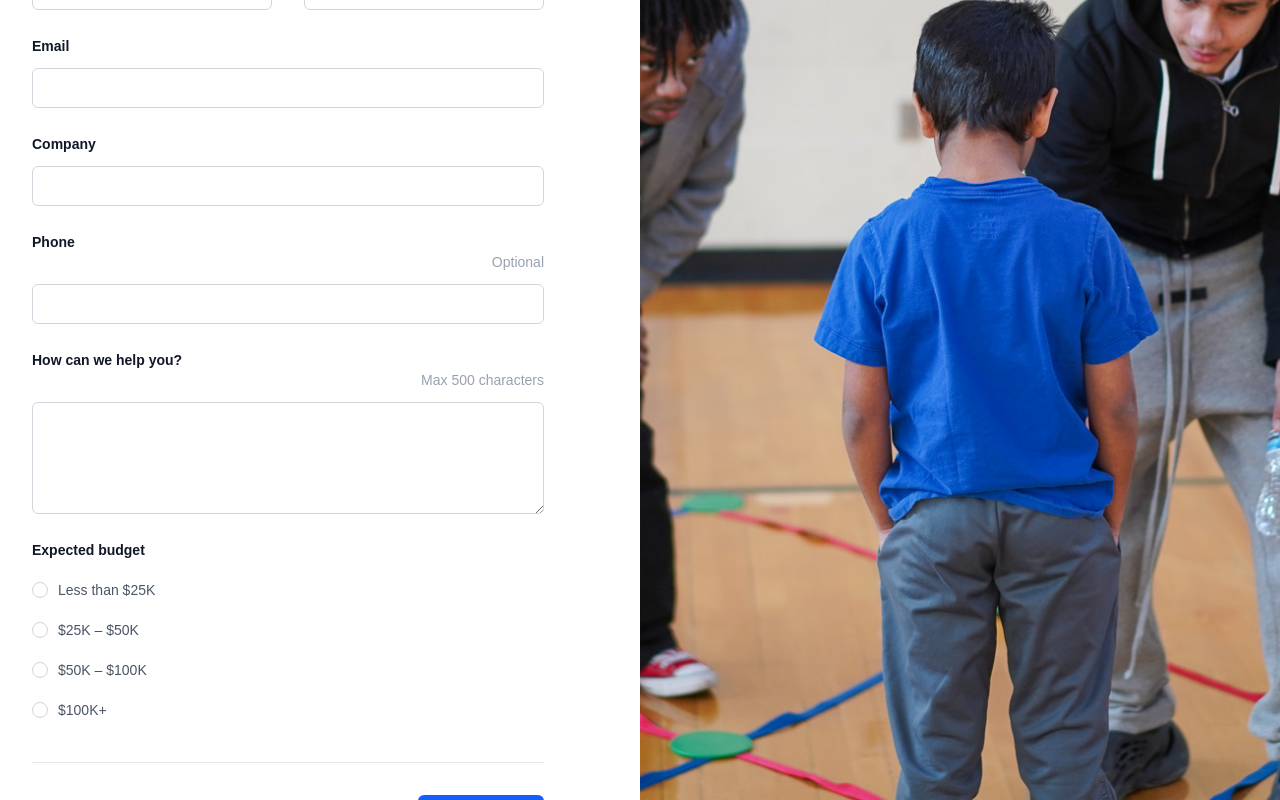
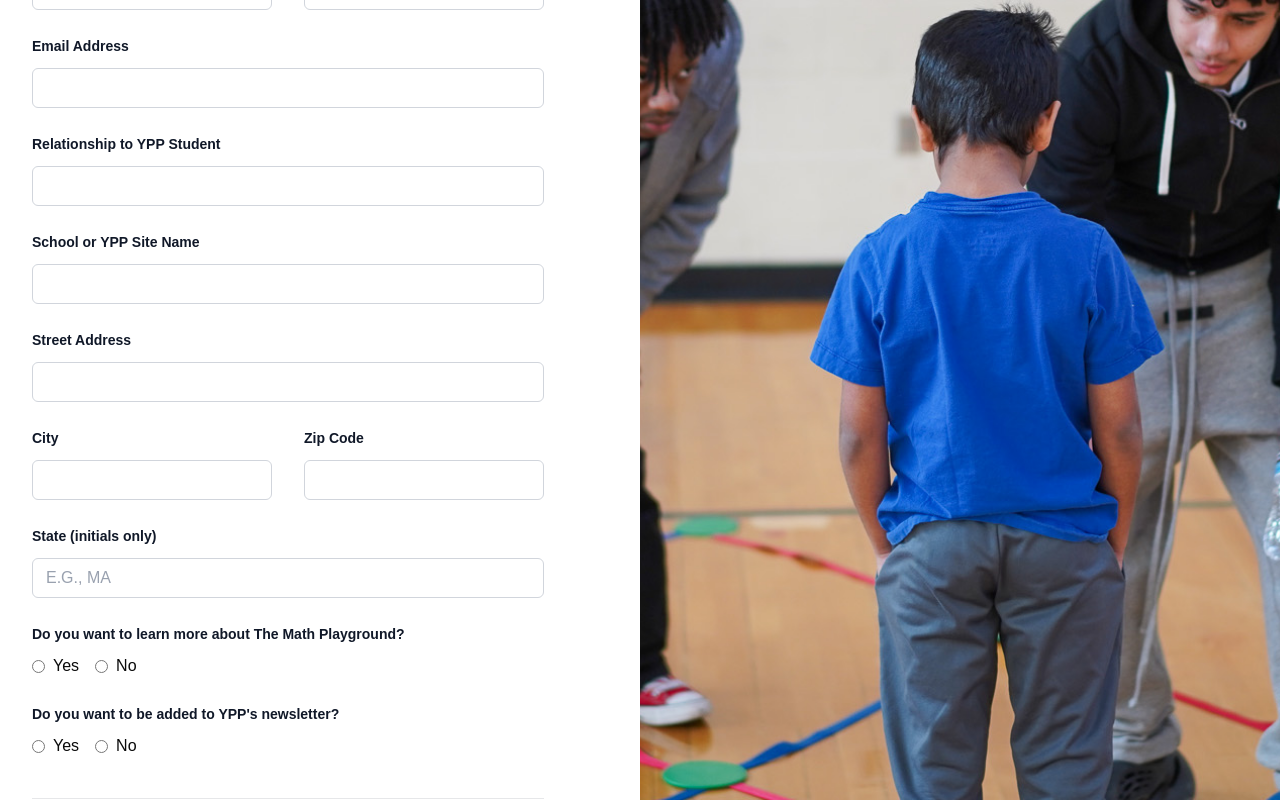
Before and after one commit to typp-git/themathplayground, a Next.js app: page /connect in a window 1280 px wide. Shown: the part 460-1260 px from the top of the page. Built offline with nearby package versions, Linux system fonts and the light colour scheme; no server answers; a web font is replaced by a local one.

Commit message:
Updated Raffle Page

```diff
--- a/app/(content)/connect/page.tsx
+++ b/app/(content)/connect/page.tsx
@@ -1,4 +1,10 @@
+'use client'
+
+import { useState } from "react";
+
 export default function Example() {
+  const [submitted, setSubmitted] = useState(false);
+
   return (
     <div className="relative bg-white">
       <div className="lg:absolute lg:inset-0 lg:left-1/2">
@@ -8,27 +14,55 @@ export default function Example() {
           className="h-64 w-full bg-gray-50 object-cover sm:h-80 lg:absolute lg:h-full"
         />
       </div>
-      <div className="pt-16 pb-24 sm:pt-24 sm:pb-32 lg:mx-auto lg:grid lg:max-w-7xl lg:grid-cols-2 ">
+      <div className="pt-16 pb-24 sm:pt-24 sm:pb-32 lg:mx-auto lg:grid lg:max-w-7xl lg:grid-cols-2">
         <div className="px-6 lg:px-8">
           <div className="mx-auto max-w-xl lg:mx-0 lg:max-w-lg">
-            <h1 className=" text-center">
+            <h1 className="text-center">
               Math Playground <span className="text-red-500"> Raffle </span>
             </h1>
             <p>
-              {" "}
               Use the form below to enter the raffle for a YPP-sponsored pizza
               party! The winner will be announced by email on June 4th, 2025.
               Thank you for being a source for YPP students to celebrate and
               share their math stories!
             </p>
-            <form action="#" method="POST" className="mt-16">
+
+            {submitted ? (
+              <div className="mt-10 rounded-md bg-green-100 p-4 text-green-800 shadow-sm ring-1 ring-inset ring-green-300">
+                Thank you! Your entry has been received. Keep an eye on your
+                inbox for the announcement on June 4th, 2025.
+              </div>
+            ) : (
+				<form
+                onSubmit={async (e) => {
+                  e.preventDefault();
+
+                  const form = e.currentTarget;
+                  const formData = new FormData(form);
+
+                  try {
+                    const response = await fetch(process.env.GOOGLE_SCRIPT_API ?? "", {
+                      method: "POST",
+                      mode: "no-cors",
+                      body: formData
+                    });
+
+                    setSubmitted(true);
+                  } catch (error) {
+                    console.error("Submission failed:", error);
+                  }
+                }}
+                method="POST"
+                className="mt-16"
+              >
                 <div className="grid grid-cols-1 gap-x-8 gap-y-6 sm:grid-cols-2">
+                  {/* First Name */}
                   <div>
                     <label
                       htmlFor="first-name"
                       className="block text-sm/6 font-semibold text-gray-900"
                     >
-                    First name
+                      First Name
                     </label>
                     <div className="mt-2.5">
                       <input
@@ -40,12 +74,14 @@ export default function Example() {
                       />
                     </div>
                   </div>
+
+                  {/* Last Name */}
                   <div>
                     <label
                       htmlFor="last-name"
                       className="block text-sm/6 font-semibold text-gray-900"
                     >
-                    Last name
+                      Last Name
                     </label>
                     <div className="mt-2.5">
                       <input
@@ -57,12 +93,14 @@ export default function Example() {
                       />
                     </div>
                   </div>
+
+                  {/* Email Address */}
                   <div className="sm:col-span-2">
                     <label
                       htmlFor="email"
                       className="block text-sm/6 font-semibold text-gray-900"
                     >
-                    Email
+                      Email Address
                     </label>
                     <div className="mt-2.5">
                       <input
@@ -74,114 +112,171 @@ export default function Example() {
                       />
                     </div>
                   </div>
+
+                  {/* Relationship to YPP Student */}
                   <div className="sm:col-span-2">
                     <label
-                    htmlFor="company"
+                      htmlFor="relationship"
                       className="block text-sm/6 font-semibold text-gray-900"
                     >
-                    Company
+                      Relationship to YPP Student
                     </label>
                     <div className="mt-2.5">
                       <input
-                      id="company"
-                      name="company"
+                        id="relationship"
+                        name="relationship"
                         type="text"
-                      autoComplete="organization"
                         className="block w-full rounded-md bg-white px-3.5 py-2 text-base text-gray-900 outline-1 -outline-offset-1 outline-gray-300 placeholder:text-gray-400 focus:outline-2 focus:-outline-offset-2 focus:outline-blue-600"
                       />
                     </div>
                   </div>
+
+                  {/* School or YPP Site Name */}
                   <div className="sm:col-span-2">
-                  <div className="flex justify-between text-sm/6">
                     <label
-                      htmlFor="phone"
-                      className="block font-semibold text-gray-900"
+                      htmlFor="site-name"
+                      className="block text-sm/6 font-semibold text-gray-900"
                     >
-                      Phone
+                      School or YPP Site Name
                     </label>
-                    <p id="phone-description" className="text-gray-400">
-                      Optional
-                    </p>
-                  </div>
                     <div className="mt-2.5">
                       <input
-                      id="phone"
-                      name="phone"
-                      type="tel"
-                      autoComplete="tel"
-                      aria-describedby="phone-description"
+                        id="site-name"
+                        name="site-name"
+                        type="text"
                         className="block w-full rounded-md bg-white px-3.5 py-2 text-base text-gray-900 outline-1 -outline-offset-1 outline-gray-300 placeholder:text-gray-400 focus:outline-2 focus:-outline-offset-2 focus:outline-blue-600"
                       />
                     </div>
                   </div>
+
+                  {/* Street Address */}
                   <div className="sm:col-span-2">
-                  <div className="flex justify-between text-sm/6">
                     <label
-                      htmlFor="message"
+                      htmlFor="street-address"
                       className="block text-sm/6 font-semibold text-gray-900"
                     >
-                      How can we help you?
+                      Street Address
                     </label>
-                    <p id="message-description" className="text-gray-400">
-                      Max 500 characters
-                    </p>
-                  </div>
                     <div className="mt-2.5">
-                    <textarea
-                      id="message"
-                      name="message"
-                      rows={4}
-                      aria-describedby="message-description"
+                      <input
+                        id="street-address"
+                        name="street-address"
+                        type="text"
+                        autoComplete="street-address"
                         className="block w-full rounded-md bg-white px-3.5 py-2 text-base text-gray-900 outline-1 -outline-offset-1 outline-gray-300 placeholder:text-gray-400 focus:outline-2 focus:-outline-offset-2 focus:outline-blue-600"
-                      defaultValue={""}
                       />
                     </div>
                   </div>
+
+                  {/* City */}
+                  <div>
+                    <label
+                      htmlFor="city"
+                      className="block text-sm/6 font-semibold text-gray-900"
+                    >
+                      City
+                    </label>
+                    <div className="mt-2.5">
+                      <input
+                        id="city"
+                        name="city"
+                        type="text"
+                        autoComplete="address-level2"
+                        className="block w-full rounded-md bg-white px-3.5 py-2 text-base text-gray-900 outline-1 -outline-offset-1 outline-gray-300 placeholder:text-gray-400 focus:outline-2 focus:-outline-offset-2 focus:outline-blue-600"
+                      />
+                    </div>
+                  </div>
+
+                  {/* Zip Code */}
+                  <div>
+                    <label
+                      htmlFor="zip"
+                      className="block text-sm/6 font-semibold text-gray-900"
+                    >
+                      Zip Code
+                    </label>
+                    <div className="mt-2.5">
+                      <input
+                        id="zip"
+                        name="zip"
+                        type="number"
+                        autoComplete="postal-code"
+                        className="block w-full rounded-md bg-white px-3.5 py-2 text-base text-gray-900 outline-1 -outline-offset-1 outline-gray-300 placeholder:text-gray-400 focus:outline-2 focus:-outline-offset-2 focus:outline-blue-600"
+                      />
+                    </div>
+                  </div>
+
+                  {/* State */}
+                  <div className="sm:col-span-2">
+                    <label
+                      htmlFor="state"
+                      className="block text-sm/6 font-semibold text-gray-900"
+                    >
+                      State (initials only)
+                    </label>
+                    <div className="mt-2.5">
+                      <input
+                        id="state"
+                        name="state"
+                        type="text"
+                        maxLength={2}
+                        placeholder="e.g., MA"
+                        className="block w-full rounded-md bg-white px-3.5 py-2 text-base text-gray-900 uppercase outline-1 -outline-offset-1 outline-gray-300 placeholder:text-gray-400 focus:outline-2 focus:-outline-offset-2 focus:outline-blue-600"
+                      />
+                    </div>
+                  </div>
+
+                  {/* Learn More About Math Playground */}
                   <fieldset className="sm:col-span-2">
-                  <legend className="block text-sm/6 font-semibold text-gray-900">
-                    Expected budget
+                    <legend className="block text-sm/6 font-semibold text-gray-900 mb-2">
+                      Do you want to learn more about The Math Playground?
                     </legend>
-                  <div className="mt-4 space-y-4 text-sm/6 text-gray-600">
-                    <div className="flex gap-x-2.5">
+                    <div className="flex gap-x-4">
+                      <label className="flex items-center gap-x-2">
                         <input
-                        defaultValue="under_25k"
-                        id="budget-under-25k"
-                        name="budget"
                           type="radio"
-                        className="relative mt-1 size-4 appearance-none rounded-full border border-gray-300 before:absolute before:inset-1 before:rounded-full before:bg-white not-checked:before:hidden checked:border-blue-600 checked:bg-blue-600 focus-visible:outline-2 focus-visible:outline-offset-2 focus-visible:outline-blue-600 disabled:border-gray-300 disabled:bg-gray-100 disabled:before:bg-gray-400 forced-colors:appearance-auto forced-colors:before:hidden"
-                      />
-                      <label htmlFor="budget-under-25k">Less than $25K</label>
+                          name="learn-more"
+                          value="Yes"
+                          className="accent-blue-600"
+                        />{" "}
+                        Yes
+                      </label>
+                      <label className="flex items-center gap-x-2">
+                        <input
+                          type="radio"
+                          name="learn-more"
+                          value="No"
+                          className="accent-blue-600"
+                        />{" "}
+                        No
+                      </label>
                     </div>
-                    <div className="flex gap-x-2.5">
+                  </fieldset>
+
+                  {/* Add to Newsletter */}
+                  <fieldset className="sm:col-span-2">
+                    <legend className="block text-sm/6 font-semibold text-gray-900 mb-2">
+                      Do you want to be added to YPP's newsletter?
+                    </legend>
+                    <div className="flex gap-x-4">
+                      <label className="flex items-center gap-x-2">
                         <input
-                        defaultValue="25k-50k"
-                        id="budget-25k-50k"
-                        name="budget"
                           type="radio"
-                        className="relative mt-1 size-4 appearance-none rounded-full border border-gray-300 before:absolute before:inset-1 before:rounded-full before:bg-white not-checked:before:hidden checked:border-blue-600 checked:bg-blue-600 focus-visible:outline-2 focus-visible:outline-offset-2 focus-visible:outline-blue-600 disabled:border-gray-300 disabled:bg-gray-100 disabled:before:bg-gray-400 forced-colors:appearance-auto forced-colors:before:hidden"
-                      />
-                      <label htmlFor="budget-25k-50k">$25K – $50K</label>
-                    </div>
-                    <div className="flex gap-x-2.5">
+                          name="newsletter"
+                          value="Yes"
+                          className="accent-blue-600"
+                        />{" "}
+                        Yes
+                      </label>
+                      <label className="flex items-center gap-x-2">
                         <input
-                        defaultValue="50k-100k"
-                        id="budget-50k-100k"
-                        name="budget"
                           type="radio"
-                        className="relative mt-1 size-4 appearance-none rounded-full border border-gray-300 before:absolute before:inset-1 before:rounded-full before:bg-white not-checked:before:hidden checked:border-blue-600 checked:bg-blue-600 focus-visible:outline-2 focus-visible:outline-offset-2 focus-visible:outline-blue-600 disabled:border-gray-300 disabled:bg-gray-100 disabled:before:bg-gray-400 forced-colors:appearance-auto forced-colors:before:hidden"
-                      />
-                      <label htmlFor="budget-50k-100k">$50K – $100K</label>
-                    </div>
-                    <div className="flex gap-x-2.5">
-                      <input
-                        defaultValue="over_100k"
-                        id="budget-over-100k"
-                        name="budget"
-                        type="radio"
-                        className="relative mt-1 size-4 appearance-none rounded-full border border-gray-300 before:absolute before:inset-1 before:rounded-full before:bg-white not-checked:before:hidden checked:border-blue-600 checked:bg-blue-600 focus-visible:outline-2 focus-visible:outline-offset-2 focus-visible:outline-blue-600 disabled:border-gray-300 disabled:bg-gray-100 disabled:before:bg-gray-400 forced-colors:appearance-auto forced-colors:before:hidden"
-                      />
-                      <label htmlFor="budget-over-100k">$100K+</label>
-                    </div>
+                          name="newsletter"
+                          value="No"
+                          className="accent-blue-600"
+                        />{" "}
+                        No
+                      </label>
                     </div>
                   </fieldset>
                 </div>
@@ -190,10 +285,12 @@ export default function Example() {
                     type="submit"
                     className="rounded-md bg-blue-600 px-3.5 py-2.5 text-center text-sm font-semibold text-white shadow-xs hover:bg-blue-500 focus-visible:outline-2 focus-visible:outline-offset-2 focus-visible:outline-blue-600"
                   >
-                  Send message
+                    Submit
                   </button>
                 </div>
+
               </form>
+            )}
           </div>
         </div>
       </div>
```
Lines whose indentation alone changed are shown as unchanged.
